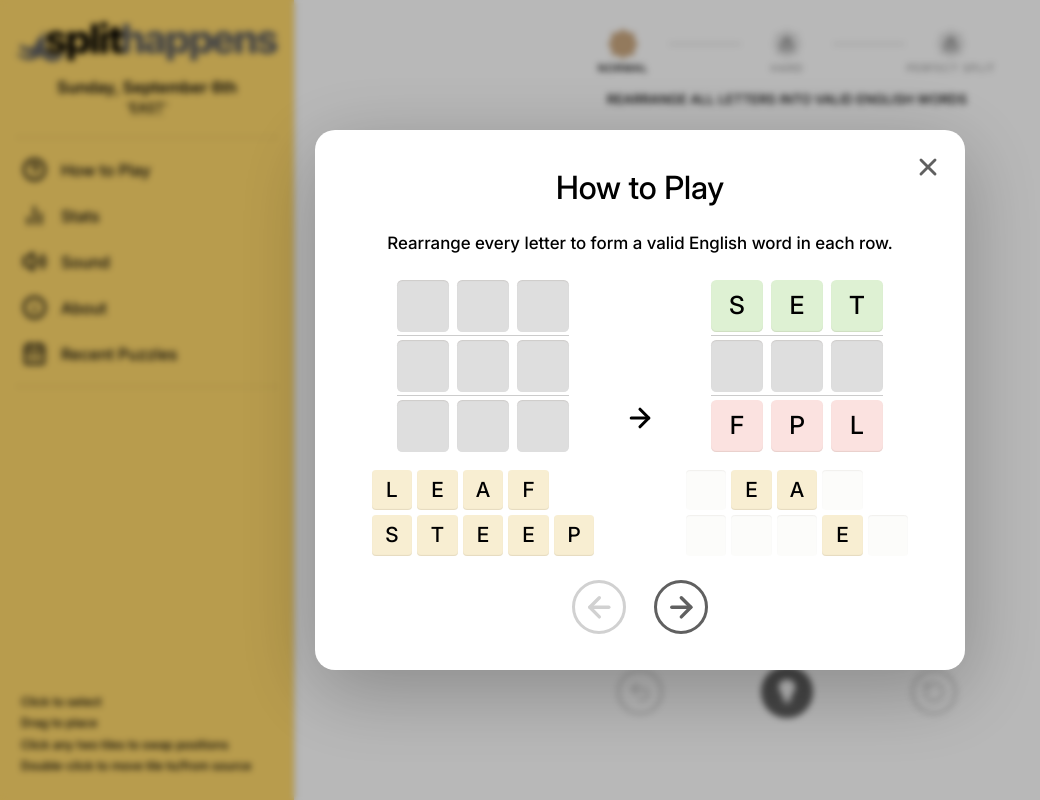
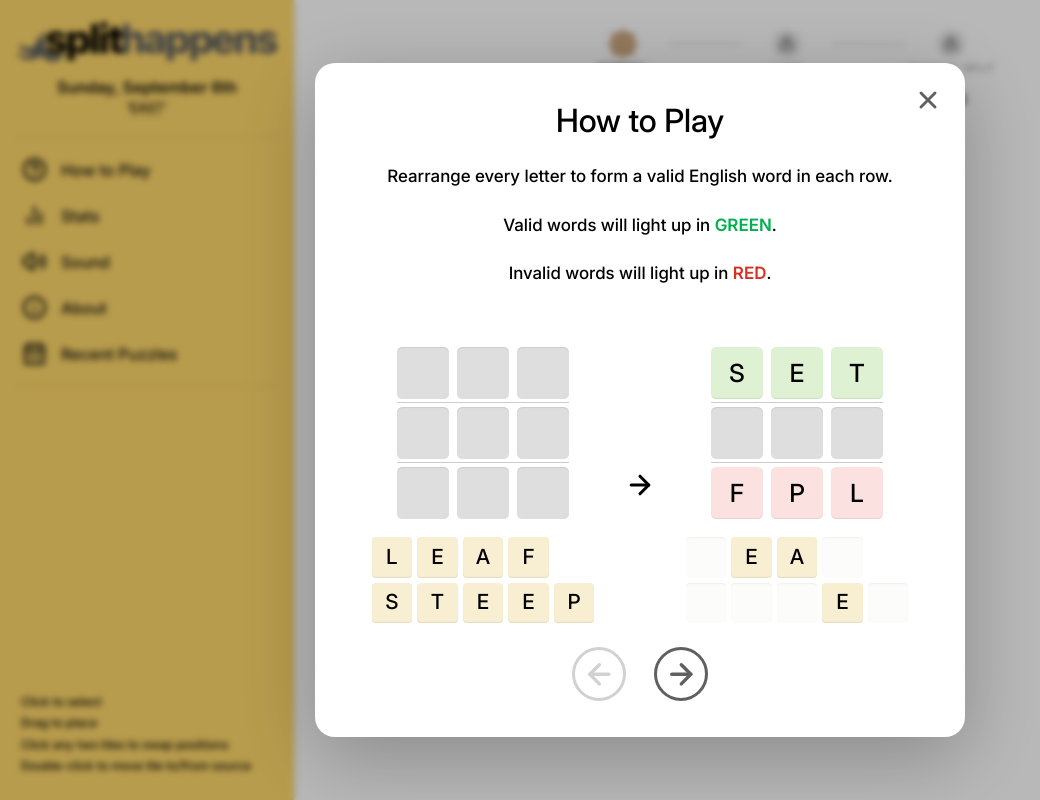
Before and after one commit to UncommonCrawl/SplitHappensWeb, a React (Vite) app: page / in a window 1280 px wide. Both pictures are taken after a click on the button "How to Play". Shown: the whole page, without its empty margins (0-1040 px from the left). Built offline with nearby package versions, Linux system fonts and the light colour scheme.

Commit message:
How to Play popup window control

```diff
--- a/src/App.tsx
+++ b/src/App.tsx
@@ -14,7 +14,7 @@ import { calculateStats, formatDuration } from "./stats";
 import type { ContentSnapshot, GameState, LevelDefinition, PersistedAppState, SlotID, TileID } from "./types";
 import { wikipediaArticleURL } from "./wikipedia";
 
-type ModalName = "about" | "how" | "recent" | "stats" | "victory" | null;
+type ModalName = "about" | "controls" | "how" | "recent" | "stats" | "victory" | null;
 
 const SHOW_STREAKS_IN_STATS = false;
 
@@ -179,7 +179,11 @@ const BLANK_SOURCE_TONES: HelpTileTone[][] = Array.from({ length: 2 }, (_, row)
 
 const HELP_PAGES = [
   {
-    description: <>Rearrange every letter to form a valid English word in each row.</>,
+    description: <>
+      <span>Rearrange every letter to form a valid English word in each row.</span>
+      <span>Valid words will light up in <strong className="help-valid-word">GREEN</strong>.</span>
+      <span>Invalid words will light up in <strong className="help-invalid-word">RED</strong>.</span>
+    </>,
     before: <div className="help-example-stack">
       <HelpBoard rows={["   ", "   ", "   "]} tones={EMPTY_TARGET_TONES} />
       <HelpBoard rows={["LEAF", "STEEP"]} tones={SOURCE_TONES} />
@@ -244,14 +248,21 @@ const HELP_PAGES = [
 
 function HowToPlay() {
   const [page, setPage] = useState(0);
-  const current = HELP_PAGES[page];
 
   return <div className="how-to-play">
-    <div className="help-description">{current.description}</div>
-    <div className="help-transformation" aria-label={`Example for instruction ${page + 1} of ${HELP_PAGES.length}`}>
-      {current.before}
-      <ArrowRight className="help-example-arrow" aria-hidden="true" />
-      {current.after}
+    <div className="help-pages">
+      {HELP_PAGES.map((helpPage, index) => <div
+        className={`help-page ${index === page ? "help-page-active" : ""}`}
+        aria-hidden={index !== page}
+        key={index}
+      >
+        <div className="help-description">{helpPage.description}</div>
+        <div className="help-transformation" aria-label={`Example for instruction ${index + 1} of ${HELP_PAGES.length}`}>
+          {helpPage.before}
+          <ArrowRight className="help-example-arrow" aria-hidden="true" />
+          {helpPage.after}
+        </div>
+      </div>)}
     </div>
     <div className="help-pagination">
       <button type="button" aria-label="Previous instruction" disabled={page === 0} onClick={() => setPage((currentPage) => currentPage - 1)}><ArrowLeft /></button>
@@ -259,6 +270,15 @@ function HowToPlay() {
       <button type="button" aria-label="Next instruction" disabled={page === HELP_PAGES.length - 1} onClick={() => setPage((currentPage) => currentPage + 1)}><ArrowRight /></button>
     </div>
   </div>;
+}
+
+function ControlsList() {
+  return <>
+    <p>Click to select</p>
+    <p>Drag to place</p>
+    <p>Click any two tiles to swap positions</p>
+    <p>Double-click to move tile to/from source</p>
+  </>;
 }
 
 function LoadingScreen({ error, retry }: { error?: string; retry?: () => void }) {
@@ -1074,9 +1094,9 @@ export default function App() {
         <button
           ref={helpButtonRef}
           className="mobile-help-button"
-          aria-label="How to Play"
+          aria-label="Controls"
           aria-haspopup="dialog"
-          onClick={() => setModal("how")}
+          onClick={() => setModal("controls")}
         ><HelpCircle /></button>
       </header>
 
@@ -1124,10 +1144,7 @@ export default function App() {
         </section>}
 
         <footer className="sidebar-controls" aria-label="Game controls">
-          <p>Click to select</p>
-          <p>Drag to place</p>
-          <p>Click any two tiles to swap positions</p>
-          <p>Double-click to move tile to/from source</p>
+          <ControlsList />
         </footer>
       </aside>
 
@@ -1270,6 +1287,16 @@ export default function App() {
       ><span className="tile-letter">{game.tiles[drag.tileID].character}</span></div>}
       {toast && <div className="toast" role="status">{toast}</div>}
 
+      {modal === "controls" && <Modal title="Controls" onClose={() => {
+        setModal(null);
+        window.requestAnimationFrame(() => helpButtonRef.current?.focus());
+      }}>
+        <div className="controls-popup">
+          <div className="controls-popup-list"><ControlsList /></div>
+          <button type="button" className="controls-how-link" onClick={() => setModal("how")}>How to Play</button>
+        </div>
+      </Modal>}
+
       {modal === "how" && <Modal title="How to Play" onClose={() => {
         setModal(null);
         if (isConstrained) window.requestAnimationFrame(() => helpButtonRef.current?.focus());
--- a/src/styles.css
+++ b/src/styles.css
@@ -19,6 +19,7 @@
   --placeholder: #dedede;
   --valid: #def1d3;
   --invalid: #fbe2e0;
+  --invalid-text: #d93025;
   --bronze: #cca981;
   --silver: #d1d1d1;
   --gold: #ffd86b;
@@ -36,6 +37,7 @@
   --popup-body-line-height: 1.45;
   --popup-instruction-size: 15px;
   --popup-instruction-line-height: 1.25;
+  --popup-example-instruction-size: 14px;
   --popup-padding-top: 40px;
   --popup-padding-inline: 44px;
   --popup-padding-bottom: 36px;
@@ -371,6 +373,27 @@ button.gold-word:focus-visible { outline: 2px solid var(--selection); outline-of
 .modal-wide { --popup-width: 860px; }
 .modal h2 { margin: 0 var(--popup-title-inline-margin) var(--popup-title-gap); text-align: center; font-size: var(--popup-title-size); line-height: var(--popup-title-line-height); }
 .modal:has(.recent-puzzles-popup) { --popup-width: 380px; }
+.modal:has(.controls-popup) { --popup-width: 440px; }
+.controls-popup {
+  min-height: 250px;
+  display: flex;
+  flex-direction: column;
+  text-align: center;
+}
+.controls-popup-list { margin-block: auto; }
+.controls-popup-list p { margin: 0; }
+.controls-popup-list p + p { margin-top: 10px; }
+.controls-how-link {
+  align-self: center;
+  margin-top: 28px;
+  padding: 0;
+  border: 0;
+  background: transparent;
+  color: inherit;
+  text-decoration: underline;
+  text-underline-offset: 3px;
+  cursor: pointer;
+}
 .recent-puzzles-popup .puzzle-date-grid,
 .recent-puzzles-popup .puzzle-pagination { width: min(220px, 100%); margin-inline: auto; }
 .modal:has(.modal-stats) { --popup-width: 700px; }
@@ -421,9 +444,21 @@ button.gold-word:focus-visible { outline: 2px solid var(--selection); outline-of
 .how-to-play {
   --help-tile-size: clamp(42px, 6.5dvh, 56px);
   --help-tile-gap: 8px;
+  display: flex;
+  flex-direction: column;
+}
+.help-pages {
   display: grid;
+}
+.help-page {
+  grid-area: 1 / 1;
+  display: grid;
+  grid-template-rows: auto 1fr;
+  align-content: start;
   gap: var(--popup-section-gap);
+  visibility: hidden;
 }
+.help-page-active { visibility: visible; }
 .help-description {
   max-width: 540px;
   margin-inline: auto;
@@ -436,10 +471,14 @@ button.gold-word:focus-visible { outline: 2px solid var(--selection); outline-of
 }
 .help-description span { display: block; }
 .help-description em { color: var(--green); font-style: normal; }
-.help-criteria { display: grid; gap: 2px; font-size: var(--popup-instruction-size); line-height: var(--popup-instruction-line-height); text-transform: uppercase; }
+.help-valid-word, .help-invalid-word { font-weight: 600; }
+.help-valid-word { color: var(--green); }
+.help-invalid-word { color: var(--invalid-text); }
+.help-criteria { display: grid; gap: 2px; font-size: var(--popup-example-instruction-size); line-height: var(--popup-instruction-line-height); text-transform: uppercase; }
 .help-criterion-complete { color: #777; }
 .help-transformation {
   width: 100%;
+  align-self: end;
   display: grid;
   grid-template-columns: minmax(0, 1fr) 38px minmax(0, 1fr);
   align-items: center;
@@ -483,7 +522,7 @@ button.gold-word:focus-visible { outline: 2px solid var(--selection); outline-of
 .help-tile-gold { background: var(--gold); }
 .help-tile-correctGold { background: var(--correct-gold-fill); border: 1px solid var(--gold); box-shadow: var(--correct-gold-shadow); }
 .help-example-arrow { width: 30px; height: 30px; justify-self: center; stroke-width: 2.5; }
-.help-pagination { display: flex; justify-content: center; gap: 28px; }
+.help-pagination { margin-top: var(--popup-section-gap); display: flex; justify-content: center; gap: 28px; }
 .help-pagination button {
   width: 54px;
   height: 54px;
@@ -566,6 +605,7 @@ button.gold-word:focus-visible { outline: 2px solid var(--selection); outline-of
     --popup-title-size: 26px;
     --popup-body-size: 15px;
     --popup-instruction-size: 13px;
+    --popup-example-instruction-size: 12px;
     --popup-padding-top: 34px;
     --popup-padding-inline: 22px;
     --popup-padding-bottom: 24px;
@@ -722,7 +762,7 @@ button.gold-word:focus-visible { outline: 2px solid var(--selection); outline-of
   .mobile-brand { min-width: 0; display: grid; justify-items: center; gap: 1px; text-align: center; }
   .mobile-wordmark { width: min(230px, 100%); height: 34px; object-fit: contain; }
   .mobile-brand h1 { margin: 0; font-size: 13px; line-height: 1.15; white-space: nowrap; }
-  .app-sidebar .sidebar-help-action, .app-sidebar .sidebar-controls { display: none; }
+  .app-sidebar .sidebar-controls { display: none; }
   .workspace { width: 100%; height: 100%; min-height: 0; overflow: hidden; padding: 8px 12px max(16px, env(safe-area-inset-bottom)); }
   .game-area { width: min(760px, 100%); height: 100%; min-height: 0; align-self: center; }
   .app-sidebar {
```
Also changed, not shown: 1 other file (tests, documents, lock files or other folders).
